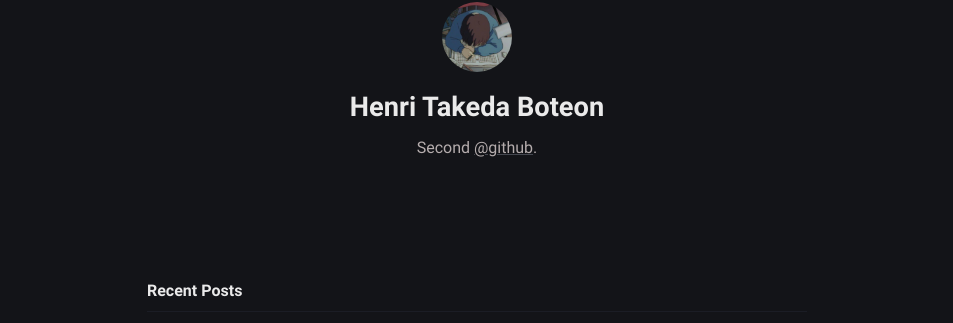
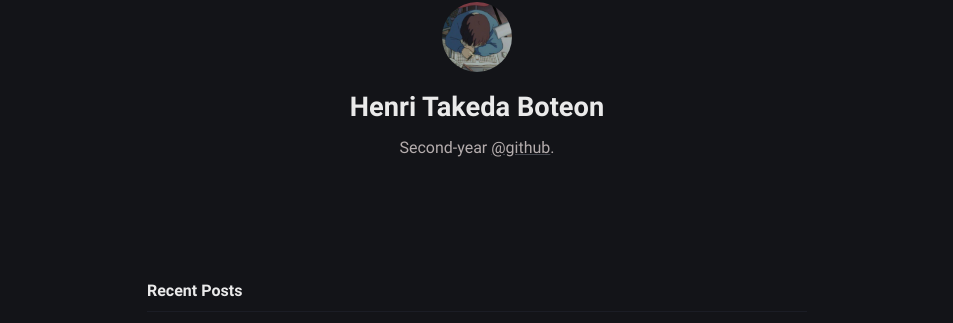
Before and after one commit to Pistachihen/pistachi.github.io, a Jekyll site: the page built from index.md, in a window 1280 px wide. Shown: the part 166-489 px from the top of the page, without its empty margins (163-1116 px from the left). Built offline with Jekyll 4.4.1, drawn with Linux system fonts in a browser that asks for light colours.

Commit message:
_config.yml: changed

```diff
--- a/_config.yml
+++ b/_config.yml
@@ -11,7 +11,7 @@ mode: dark
 author:
   name: Henri Takeda Boteon
   bio: >-
-    Second  <a
+    Second-year  <a
     href="https://github.com/piharpi/jekyll-klise" target="_blank"
     rel="noopener">@github</a>.
   username: username
```
